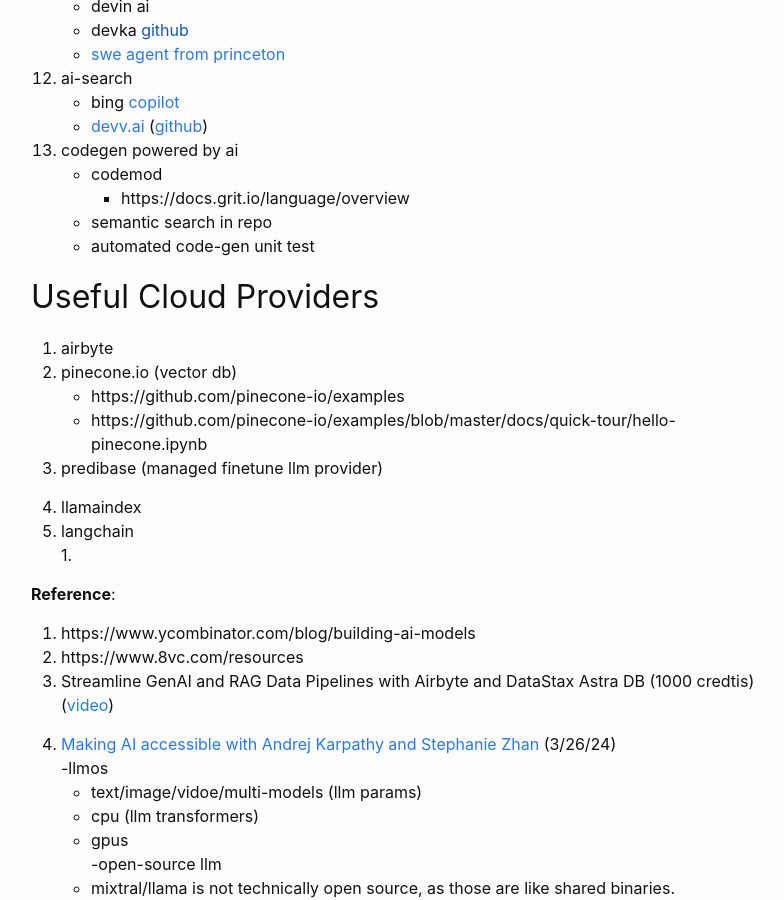
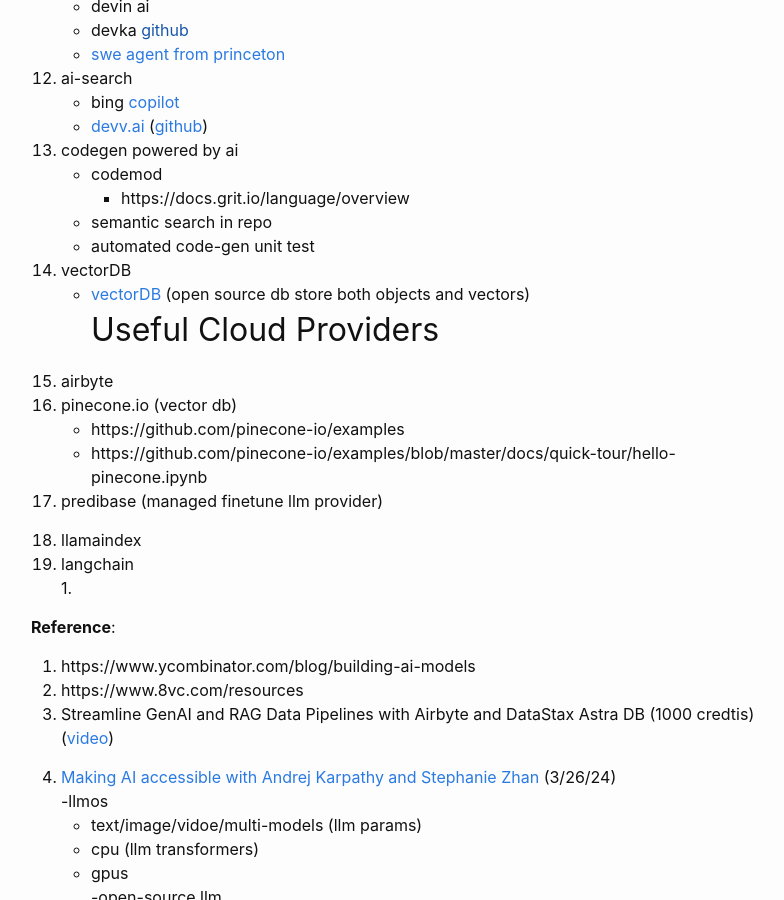
Before and after one commit to medinLaVie/medinLaVie.github.io, a Jekyll site: the page built from _posts/2024-04-02-thoughts-after-vc8.md, in a window 1280 px wide and 900 px high, scrolled down 1767 px. Shown: the whole window, without its empty margins (239-1023 px from the left). Built offline with Jekyll 4.4.1, drawn with Linux system fonts in a browser that asks for light colours.

Commit message:
Update 2024-04-02-thoughts-after-vc8.md

```diff
--- a/_posts/2024-04-02-thoughts-after-vc8.md
+++ b/_posts/2024-04-02-thoughts-after-vc8.md
@@ -92,7 +92,8 @@
         - https://docs.grit.io/language/overview
     - semantic search in repo
     - automated code-gen unit test
-
+1. vectorDB
+    - [vectorDB](https://weaviate.io/developers/weaviate/introduction) (open source db store both objects and vectors)
 ## Useful Cloud Providers
 1. airbyte
 1. pinecone.io (vector db)
```
